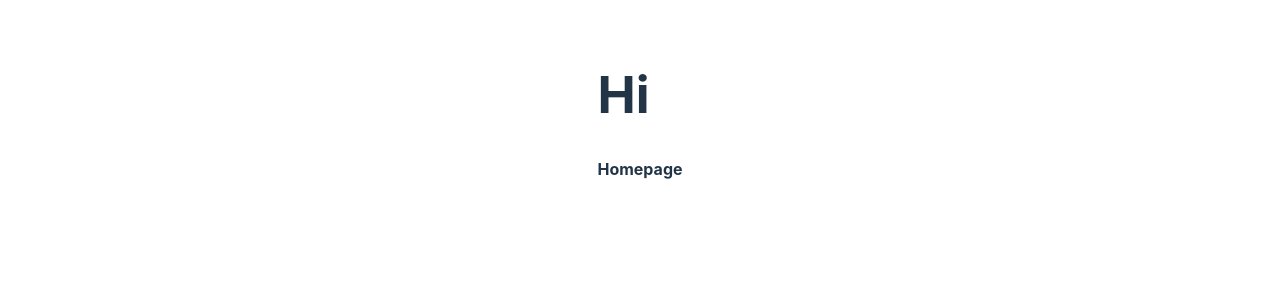
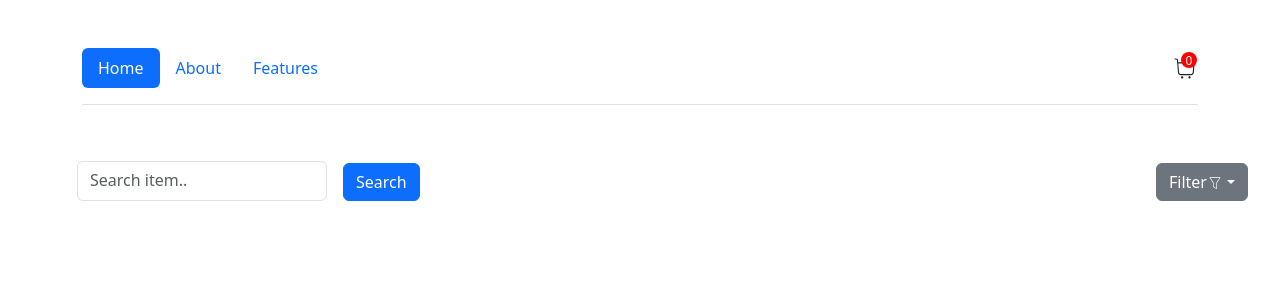
Before and after one commit to Suyashs-19/ReactTraining, a React (Vite) app: page / in a window 1280 px wide. Shown: the top 300 px of the page. Built offline with nearby package versions, Linux system fonts and the light colour scheme.

Commit message:
added feature 03.Homepage Implementation

```diff
--- a/package.json
+++ b/package.json
@@ -10,8 +10,10 @@
     "preview": "vite preview"
   },
   "dependencies": {
+    "bootstrap": "^5.3.3",
     "react": "^18.2.0",
     "react-dom": "^18.2.0",
+    "react-icons": "^5.1.0",
     "react-router-dom": "^6.22.3"
   },
   "devDependencies": {
--- a/src/App.tsx
+++ b/src/App.tsx
@@ -3,6 +3,8 @@
 import Layout from "./pages/Layout";
 import HomePage from "./pages/HomePage";
 import CartPage from "./pages/CartPage";
+import "bootstrap/dist/css/bootstrap.min.css";
+import "bootstrap/dist/js/bootstrap.bundle.min.js";
 
 const router = createBrowserRouter([
   {
--- a/src/components/Cart/Cart.tsx
+++ b/src/components/Cart/Cart.tsx
@@ -1,8 +1,12 @@
+import { CiShoppingCart } from "react-icons/ci";
 
 const Cart = () => {
   return (
-    <div>Cart</div>
-  )
-}
+    <button className="btn sd-cart-btn nav-link">
+      <CiShoppingCart size="27px" />
+      <div className="sd-div">0</div>
+    </button>
+  );
+};
 
-export default Cart
+export default Cart;
--- a/src/components/Filter/Filter.tsx
+++ b/src/components/Filter/Filter.tsx
@@ -1,8 +1,37 @@
-
+import { CiFilter } from "react-icons/ci";
 const Filter = () => {
   return (
-    <div>Filter</div>
-  )
-}
+    <>
+      <div className="dropdown">
+        <button
+          className="btn btn-secondary dropdown-toggle"
+          type="button"
+          data-bs-toggle="dropdown"
+          aria-expanded="false"
+        >
+          Filter
+          <CiFilter />
+        </button>
+        <ul className="dropdown-menu">
+          <li>
+            <a className="dropdown-item" href="#">
+              Price High to Low
+            </a>
+          </li>
+          <li>
+            <a className="dropdown-item" href="#">
+              Price Low to High
+            </a>
+          </li>
+          <li>
+            <a className="dropdown-item" href="#">
+              Something else here
+            </a>
+          </li>
+        </ul>
+      </div>
+    </>
+  );
+};
 
-export default Filter
+export default Filter;
--- a/src/components/SearchBar/SearchBar.tsx
+++ b/src/components/SearchBar/SearchBar.tsx
@@ -1,7 +1,14 @@
 const SearchBar = () => {
   return (
-    <div>SearchBar</div>
-  )
-}
+    <div>
+      <input
+        type="text"
+        className=" form-control sd-searchbar pb-2"
+        placeholder="Search item.."
+      />
+      <button className="btn btn-primary m-3">Search</button>
+    </div>
+  );
+};
 
-export default SearchBar
+export default SearchBar;
--- a/src/components/header/Header.tsx
+++ b/src/components/header/Header.tsx
@@ -1,8 +1,30 @@
+import Cart from "../Cart/Cart";
 
 const Header = () => {
-    return(
-        <h1>Hi</h1>
-    );
-}
+  return (
+    <div className="container">
+      <header className="d-flex justify-content-between py-3 mb-3 border-bottom">
+        <ul className="nav nav-pills">
+          <li className="nav-item">
+            <a href="#" className="nav-link active" aria-current="page">
+              Home
+            </a>
+          </li>
+          <li className="nav-item">
+            <a href="#" className="nav-link " aria-current="page">
+              About
+            </a>
+          </li>
+          <li className="nav-item">
+            <a href="#" className="nav-link " aria-current="page">
+              Features
+            </a>
+          </li>
+        </ul>
+        <Cart />
+      </header>
+    </div>
+  );
+};
 
 export default Header;
--- a/src/index.css
+++ b/src/index.css
@@ -1,67 +1,27 @@
-:root {
-  font-family: Inter, system-ui, Avenir, Helvetica, Arial, sans-serif;
-  line-height: 1.5;
-  font-weight: 400;
-
-  color-scheme: light dark;
-  color: rgba(255, 255, 255, 0.87);
-  background-color: #242424;
-
-  font-synthesis: none;
-  text-rendering: optimizeLegibility;
-  -webkit-font-smoothing: antialiased;
-  -moz-osx-font-smoothing: grayscale;
+.sd-searchbar{
+  width: 250px;
+  margin-top: 40px;
+  margin-bottom: 40px;
+  margin-left: 45px;
+  display: inline-block;
 }
 
-a {
-  font-weight: 500;
-  color: #646cff;
-  text-decoration: inherit;
-}
-a:hover {
-  color: #535bf2;
+.sd-button{
+  display: inline-block;
 }
 
-body {
-  margin: 0;
-  display: flex;
-  min-width: 320px;
-  min-height: 100vh;
+.sd-cart-btn{
+  position: relative;
 }
 
-h1 {
-  font-size: 3.2em;
-  line-height: 1.1;
+.sd-div{
+  position: absolute;
+  top: 4px;
+  right: 1px;
+  background-color: red;
+  width: 16px;
+  height: 16px;
+  font-size: 12px;
+  border-radius: 32px;
+  color: white;
 }
-
-button {
-  border-radius: 8px;
-  border: 1px solid transparent;
-  padding: 0.6em 1.2em;
-  font-size: 1em;
-  font-weight: 500;
-  font-family: inherit;
-  background-color: #1a1a1a;
-  cursor: pointer;
-  transition: border-color 0.25s;
-}
-button:hover {
-  border-color: #646cff;
-}
-button:focus,
-button:focus-visible {
-  outline: 4px auto -webkit-focus-ring-color;
-}
-
-@media (prefers-color-scheme: light) {
-  :root {
-    color: #213547;
-    background-color: #ffffff;
-  }
-  a:hover {
-    color: #747bff;
-  }
-  button {
-    background-color: #f9f9f9;
-  }
-}
--- a/src/main.tsx
+++ b/src/main.tsx
@@ -1,4 +1,3 @@
-import React from 'react'
 import ReactDOM from 'react-dom/client'
 import App from './App.tsx'
 import './index.css'
--- a/src/pages/HomePage.tsx
+++ b/src/pages/HomePage.tsx
@@ -1,7 +1,11 @@
+import Filter from "../components/Filter/Filter";
+import SearchBar from "../components/SearchBar/SearchBar";
+
 const HomePage = () => {
   return (
-    <div>
-      <h4> Homepage </h4>
+    <div className="d-flex justify-content-between align-items-baseline ">
+      <SearchBar />
+      <Filter />
     </div>
   );
 };
--- a/src/pages/Layout.tsx
+++ b/src/pages/Layout.tsx
@@ -1,10 +1,10 @@
 import { Outlet } from "react-router-dom";
-import Header from "../components/header/Header";
+import Header from "../components/Header/Header";
 
 const Layout = () => {
   return (
     <div>
-      <Header />
+      <Header/>
       <Outlet />
     </div>
   );
```
Also changed, not shown: 1 other file (tests, documents, lock files or other folders).
